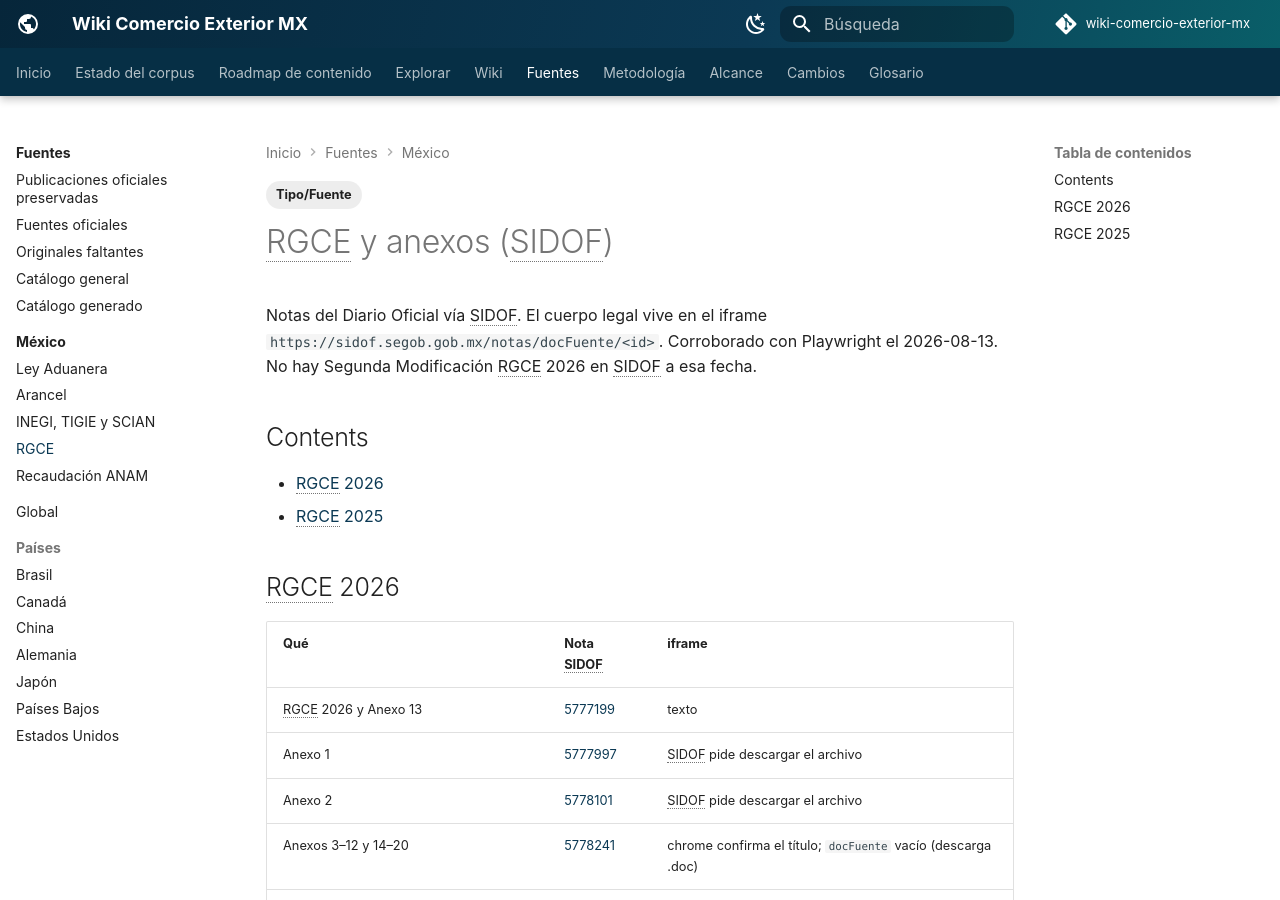
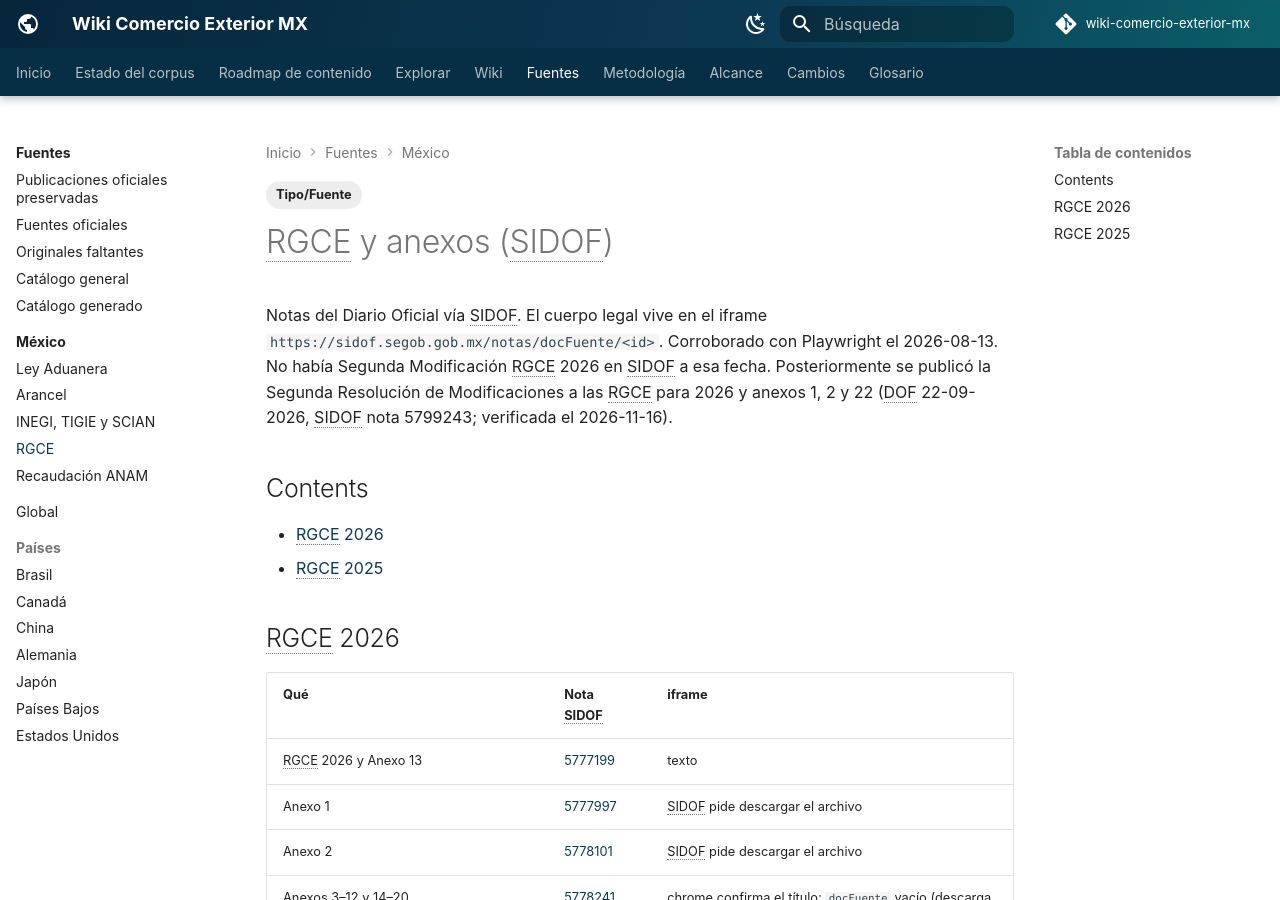
Before and after one commit to jccontrerasg08-cpu/wiki-comercio-exterior-mx, an MkDocs documentation site: the page built from docs/catalog/mexico/rgce.md, in a window 1280 px wide and 900 px high. Built offline with MkDocs 1.6.1 and Material for MkDocs 9.7.7, drawn with Linux system fonts in a browser that asks for light colours; comment, search, counter and statistics services are not loaded.

Commit message:
docs: record the 22-09-2026 second RGCE 2026 modification
Co-Authored-By: Claude Sonnet 5.5 <noreply@anthropic.com>
Claude-Session: https://claude.ai/code/session_012CqQSHu8J5XpUGAix25ttU

```diff
--- a/docs/catalog/mexico/rgce.md
+++ b/docs/catalog/mexico/rgce.md
@@ -5,7 +5,7 @@ description: "Fuentes oficiales de RGCE, resoluciones de modificaciones y anexos
 
 # RGCE y anexos (SIDOF)
 
-Notas del Diario Oficial vía SIDOF. El cuerpo legal vive en el iframe `https://sidof.segob.gob.mx/notas/docFuente/<id>`. Corroborado con Playwright el 2026-08-13. No hay Segunda Modificación RGCE 2026 en SIDOF a esa fecha.
+Notas del Diario Oficial vía SIDOF. El cuerpo legal vive en el iframe `https://sidof.segob.gob.mx/notas/docFuente/<id>`. Corroborado con Playwright el 2026-08-13. No había Segunda Modificación RGCE 2026 en SIDOF a esa fecha. Posteriormente se publicó la Segunda Resolución de Modificaciones a las RGCE para 2026 y anexos 1, 2 y 22 (DOF 22-09-2026, SIDOF nota 5799243; verificada el 2026-11-16).
 
 ## Contents
 
```
